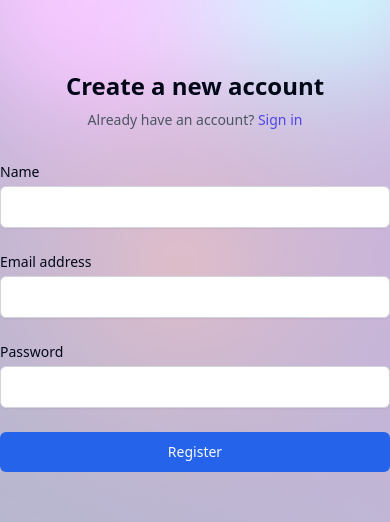
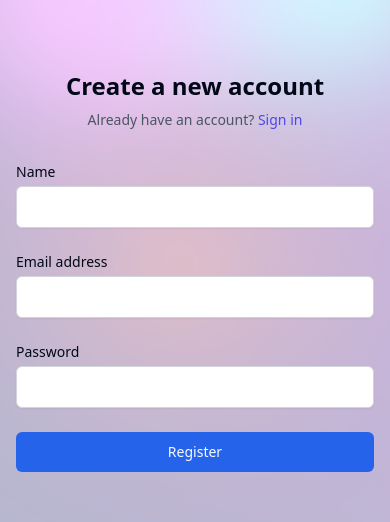
Before and after one commit to aTrapDeer/AI-LanguageLearning, a Next.js app: page /register in a window 390 px wide. Shown: the part 151-673 px from the top of the page. Built offline with nearby package versions, Linux system fonts and the light colour scheme; no server answers.

Commit message:
mobile and styling updates

```diff
--- a/src/app/learn/[lang]/page.tsx
+++ b/src/app/learn/[lang]/page.tsx
@@ -230,9 +230,9 @@
   }, [chatHistory]);
 
   return (
-    <div className="flex flex-col h-screen">
-      {/* Header */}
-      <div className="hidden md:flex items-center justify-between p-4 border-b bg-background">
+    <div className="flex flex-col min-h-screen max-h-screen">
+      {/* Header - Show on mobile and desktop */}
+      <div className="flex items-center justify-between p-4 border-b bg-background h-16">
         <h1 className="text-2xl font-bold">
           {activeLanguage} Language Learning
         </h1>
@@ -280,12 +280,12 @@
         {/* Chat History */}
         <div
           ref={chatContainerRef}
-          className="flex-1 overflow-y-auto p-4"
+          className="flex-1 overflow-y-auto px-4 py-6 space-y-6"
         >
           {chatHistory.map((entry, index) => (
             <div
               key={index}
-              className={`mb-4 ${
+              className={`${
                 entry.type === 'user' ? 'text-right' : 'text-left'
               }`}
             >
--- a/src/app/login/page.tsx
+++ b/src/app/login/page.tsx
@@ -3,7 +3,7 @@
 
 export default function LoginPage() {
   return (
-    <div className="relative h-screen w-screen">
+    <div className="relative min-h-screen w-full">
       <BackgroundGradientAnimation
         gradientBackgroundStart="rgb(0, 17, 82)"
         gradientBackgroundEnd="rgb(108, 0, 162)"
@@ -18,8 +18,10 @@
         interactive={false}
         containerClassName="absolute inset-0 opacity-30"
       />
-      <div className="container relative flex h-screen w-screen flex-col items-center justify-center">
-        <AuthForm mode="login" />
+      <div className="relative flex min-h-screen items-center justify-center px-4">
+        <div className="w-full max-w-md">
+          <AuthForm mode="login" />
+        </div>
       </div>
     </div>
   )
--- a/src/app/register/page.tsx
+++ b/src/app/register/page.tsx
@@ -3,7 +3,7 @@
 
 export default function RegisterPage() {
   return (
-    <div className="relative h-screen w-screen">
+    <div className="relative min-h-screen w-full">
       <BackgroundGradientAnimation
         gradientBackgroundStart="rgb(0, 17, 82)"
         gradientBackgroundEnd="rgb(108, 0, 162)"
@@ -18,8 +18,10 @@
         interactive={false}
         containerClassName="absolute inset-0 opacity-30"
       />
-      <div className="container relative flex h-screen w-screen flex-col items-center justify-center">
-        <AuthForm mode="register" />
+      <div className="relative flex min-h-screen items-center justify-center px-4">
+        <div className="w-full max-w-md">
+          <AuthForm mode="register" />
+        </div>
       </div>
     </div>
   )
```
